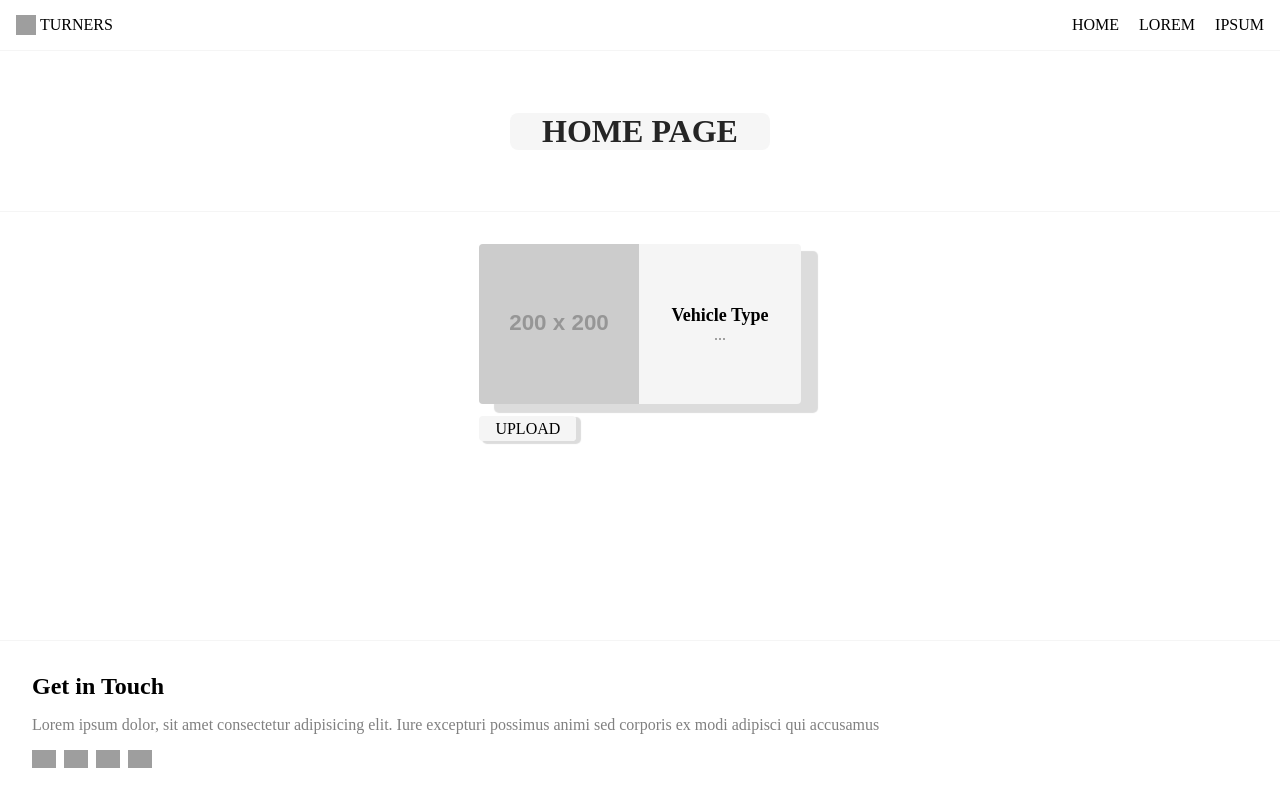
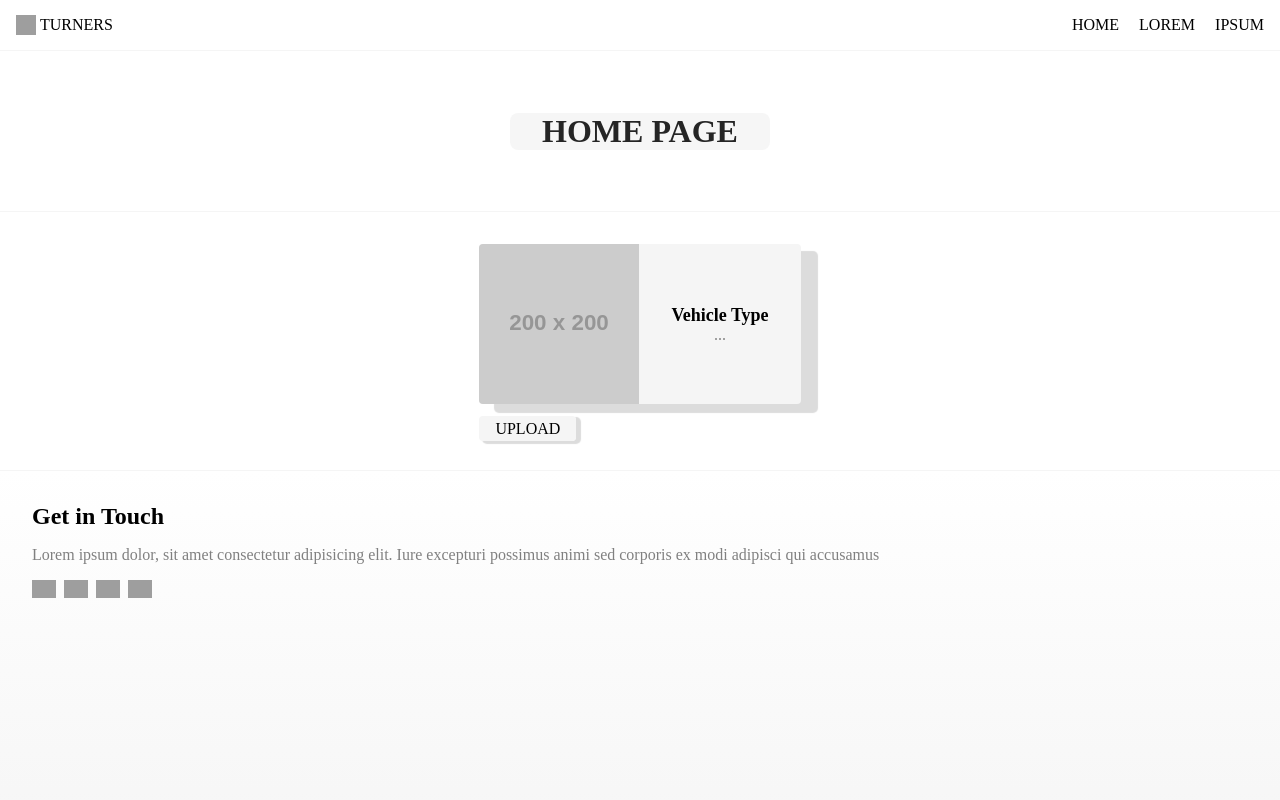
Before and after one commit to CameronBe/Mission1, a React (Vite) app in the folder frontend/: page / in a window 1280 px wide. Shown: the top 800 px of the page. Built offline with nearby package versions, Linux system fonts and the light colour scheme; grey boxes are pictures that could not be loaded.

Commit message:
Improved the styling of the footer, made sure it did not pop into the mid section and gave it a very minimal/slight gradient

```diff
--- a/frontend/src/components/footer/footer.css
+++ b/frontend/src/components/footer/footer.css
@@ -4,8 +4,9 @@
   padding: 2rem;
   box-sizing: border-box;
   display: grid;
-  position: absolute;
-  bottom: 0;
+  margin-top: 2rem;
+  background-image: linear-gradient(white, whitesmoke, gainsboro);
+  height: 100vh;
 }
 
 .footer-title {
```
